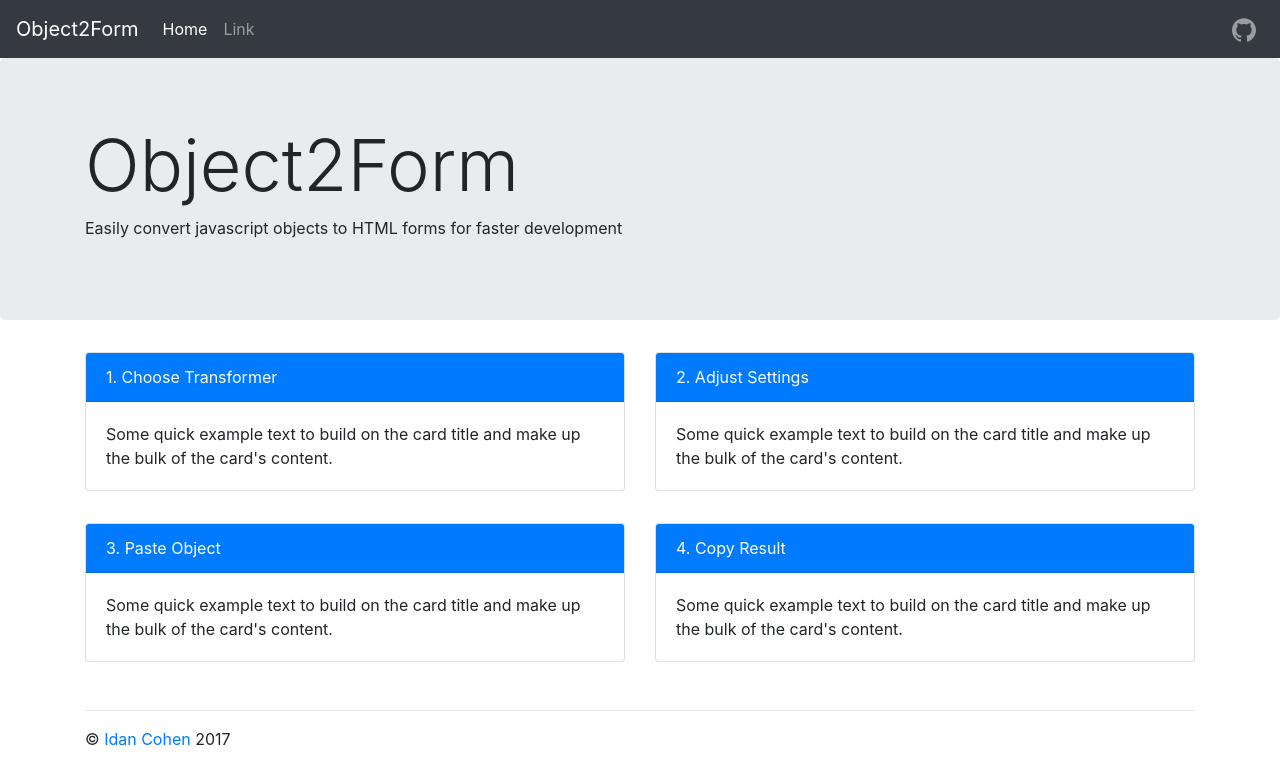
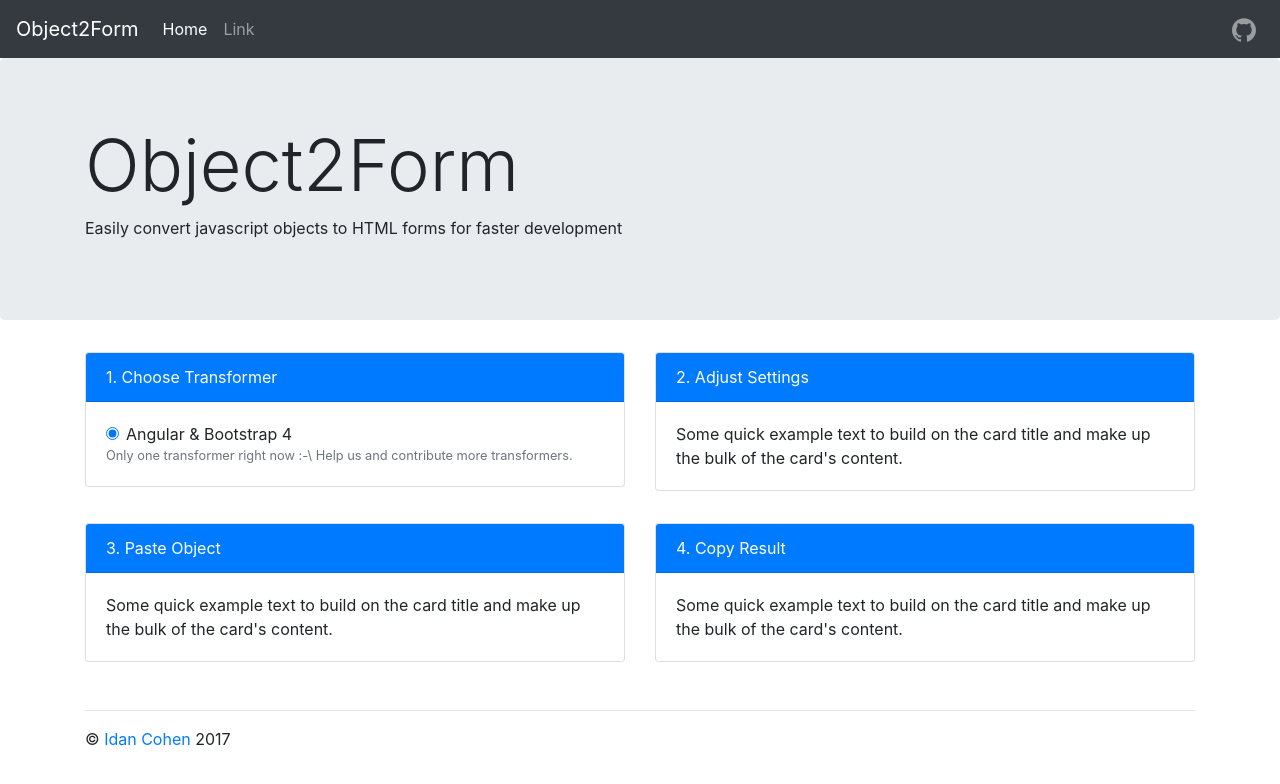
Before and after one commit to IdanCo/object2form, an Angular app: page / in a window 1280 px wide. Shown: the top 784 px of the page. Built offline with nearby package versions, Linux system fonts and the light colour scheme.

Commit message:
Choose Transformer

```diff
--- a/src/app/app.component.html
+++ b/src/app/app.component.html
@@ -30,7 +30,7 @@
   <!-- Example row of columns -->
   <div class="row wizard">
     <div class="col-6">
-      <app-transformer></app-transformer>
+      <app-transformer [transformers]="transformers" (transformerChosen)="setTransformer($event)"></app-transformer>
     </div>
     <div class="col-6">
       <app-transformer-settings></app-transformer-settings>
--- a/src/app/app.component.ts
+++ b/src/app/app.component.ts
@@ -1,4 +1,6 @@
-import {Component, ViewEncapsulation} from '@angular/core';
+import {Component, OnInit, ViewEncapsulation} from '@angular/core';
+import {TransformersService} from "./services/transformers.service";
+import {Transformer} from "./transformers/transformer";
 
 @Component({
   selector: 'app-root',
@@ -6,6 +8,18 @@ import {Component, ViewEncapsulation} from '@angular/core';
   styleUrls: ['./app.component.scss'],
   encapsulation: ViewEncapsulation.None
 })
-export class AppComponent {
-  title = 'app';
+export class AppComponent implements OnInit {
+  transformers: Array<Transformer>;
+  transformer: Transformer;
+
+  constructor(private transformersService: TransformersService) {}
+
+  ngOnInit() {
+    this.transformers = this.transformersService.getTransformers();
+  }
+
+  setTransformer(transformer: Transformer) {
+    this.transformer = transformer;
+  }
+
 }
--- a/src/app/components/transformer/transformer.component.html
+++ b/src/app/components/transformer/transformer.component.html
@@ -1,6 +1,12 @@
 <div class="card">
   <div class="card-header text-white bg-primary ">1. Choose Transformer</div>
   <div class="card-body">
-    <p class="card-text">Some quick example text to build on the card title and make up the bulk of the card's content.</p>
+    <div class="form-check" *ngFor="let transformer of transformers">
+      <label class="form-check-label">
+        <input class="form-check-input" type="radio" name="transformer" [(ngModel)]="chosenTransformer" [value]="transformer">
+        {{ transformer.name }}
+      </label>
+    </div>
+    <p class="card-text text-muted small">Only one transformer right now :-\ Help us and contribute more transformers.</p>
   </div>
 </div>
--- a/src/app/components/transformer/transformer.component.ts
+++ b/src/app/components/transformer/transformer.component.ts
@@ -1,4 +1,5 @@
-import { Component, OnInit } from '@angular/core';
+import {Component, EventEmitter, Input, OnInit, Output} from '@angular/core';
+import {Transformer} from "../../transformers/transformer";
 
 @Component({
   selector: 'app-transformer',
@@ -6,10 +7,18 @@ import { Component, OnInit } from '@angular/core';
   styleUrls: ['./transformer.component.scss']
 })
 export class TransformerComponent implements OnInit {
+  @Input()
+  transformers: Array<Transformer>;
+  // @Output() transformerChosen: EventEmitter<Transformer> = new EventEmitter<Transformer>();
+  @Output() transformerChosen = new EventEmitter();
+
+  chosenTransformer: Transformer;
 
   constructor() { }
 
   ngOnInit() {
+    this.chosenTransformer = this.transformers[0];
+    this.transformerChosen.emit(this.chosenTransformer);
   }
 
 }
```
